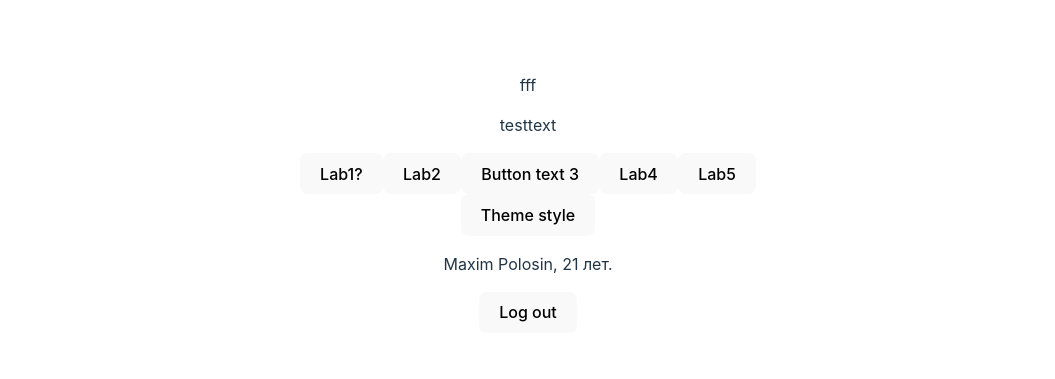
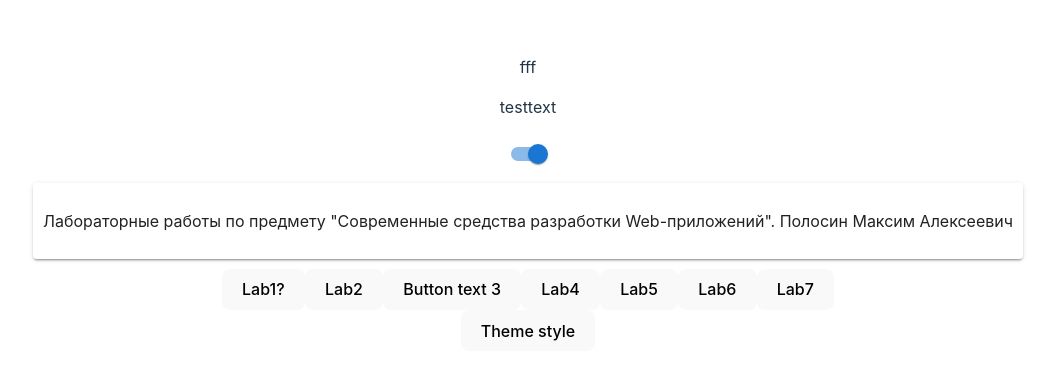
Before and after one commit to PolosinMaxim/SSRVP_Polosin, a React (Vite) app: page / in a window 1280 px wide. Shown: the part 197-576 px from the top of the page, without its empty margins (112-1167 px from the left). Built offline with nearby package versions, Linux system fonts and the light colour scheme.

Commit message:
Add files via upload

```diff
--- a/package.json
+++ b/package.json
@@ -10,6 +10,11 @@
     "preview": "vite preview"
   },
   "dependencies": {
+    "@emotion/react": "^11.14.0",
+    "@emotion/styled": "^11.14.0",
+    "@mui/material": "^7.0.1",
+    "emotion": "^11.0.0",
+    "mui": "^0.0.1",
     "react": "^19.0.0",
     "react-dom": "^19.0.0",
     "react-hook-form": "^7.54.2",
--- a/src/App.jsx
+++ b/src/App.jsx
@@ -15,8 +15,10 @@ import LabFour3 from './components/lab4/lab43'
 import LabFive from './components/lab5/lab5'
 import {BrowserRouter, Routes, Route} from 'react-router'
 import { useForm } from 'react-hook-form';
-import LabFiveLogOut from './components/lab5/logout'
+import LabSix from './components/lab6/lab6'
 import LogState from './components/lab5/logicstate'
+import LabSeven from './components/lab7/lab7'
+import Header from './components/header'
 
 export const ThemeContext = React.createContext('light');
 export const LogicContext = React.createContext(false);
@@ -48,16 +50,19 @@ function App() {
         <HiWorld/>
         <ButtonTrue/>
         <Container bttnSlot={<HiWorld/>}/> */}
+        <Header/>
         <MenuFucn onSelect={setLabNum}/>
         {labNum === 1 && <p>One</p>}
         {labNum === 2 && <LabTwo/>}
         {labNum === 3 && <LabThree/>}
         {labNum === 4 && <LabFour/>}
         {labNum === 5 && <LabFive/>}
+        {labNum === 6 && <LabSix/>}
+        {labNum === 7 && <LabSeven/>}
         <button onClick={() => setState2((param) => param == 0 ? 1 : 0)}>
           Theme style
         </button>
-        <LabFiveLogOut firstName={'Maxim'} lastName={'Polosin'} age={'21'} logOutFunc={() => console.log('Placeolder')}/>
+
         </>
       </ThemeContext.Provider>
   )
--- /dev/null
+++ b/src/components/header.jsx
@@ -0,0 +1,17 @@
+import React, {useContext} from "react";
+import {styled} from "@mui/material/styles";
+import { Paper } from "@mui/material";
+import Switch from "@mui/material/Switch";
+import AboutSelf from "./self";
+
+function Header() {
+    const [checked, setChecked] = React.useState(true);
+
+    return (
+        <>
+            <Switch checked={checked} onChange={() => setChecked((param) => param == true ? false : true)}/>
+            {checked === true && <AboutSelf/>}
+        </>
+    );
+}
+export default Header;
--- a/src/components/lab4/lab4.jsx
+++ b/src/components/lab4/lab4.jsx
@@ -1,8 +1,6 @@
 import React, {useContext} from "react";
 import { ThemeContext } from "../../App";
-function KakoeNibud() {
 
-}
 function LabFour() {
     const theme = useContext(ThemeContext);
     return (
--- a/src/components/lab5/lab5.jsx
+++ b/src/components/lab5/lab5.jsx
@@ -5,6 +5,7 @@ import LabFive2 from './lab52'
 import LabFive3 from './lab53'
 import LogState from "./logicstate";
 import { LogicContext } from "../../App";
+import LabFiveLogOut from './logout'
 
 
 function FormFive() {
@@ -31,8 +32,10 @@ function LabFive() {
 
     return (
         <>
-            <LogState content={[<LabFive2></LabFive2>, <LabFive3></LabFive3>]}>
+            <LogState content={[<LabFive2></LabFive2>, <LabFive3></LabFive3>,
+        <LabFiveLogOut firstName={'Maxim'} lastName={'Polosin'} age={'21'}/>]}>
                 <FormFive/>
+
             </LogState>
 
         </>
--- a/src/components/lab5/logout.jsx
+++ b/src/components/lab5/logout.jsx
@@ -1,10 +1,13 @@
-import React from "react";
+import React, {useContext} from "react";
 import LabFive from "./lab5";
+import { LogicContext } from "../../App";
+
 function LabFiveLogOut({firstName, lastName, age, logOutFunc}) {
+    const {setLogState} = useContext(LogicContext);
     return (
         <>
             <p>{firstName} {lastName}, {age} лет.</p>
-            <button onClick={logOutFunc}>Log out</button>
+            <button onClick={() => setLogState((param) => param == 0 ? 1 : 0)}>Log out</button>
         </>
     );
 }
--- /dev/null
+++ b/src/components/lab6/lab6.jsx
@@ -0,0 +1,11 @@
+import React, {useContext} from "react";
+
+function LabSix() {
+
+    return (
+        <>
+            <p>Six</p>
+        </>
+    );
+}
+export default LabSix;
--- /dev/null
+++ b/src/components/lab7/lab7.jsx
@@ -0,0 +1,13 @@
+import React, {useContext} from "react";
+import {styled} from "@mui/material/styles";
+import Button from "@mui/material/Button";
+
+function LabSeven() {
+
+    return (
+        <>
+            <Button onClick={() => alert('clicked')}>Click me</Button>
+        </>
+    );
+}
+export default LabSeven;
--- a/src/components/menu.jsx
+++ b/src/components/menu.jsx
@@ -7,6 +7,8 @@ function MenuFucn({onSelect}) {
         <button onClick={() => onSelect(3)}>Button text 3</button>
         <button onClick={() => onSelect(4)}>Lab4</button>
         <button onClick={() => onSelect(5)}>Lab5</button>
+        <button onClick={() => onSelect(6)}>Lab6</button>
+        <button onClick={() => onSelect(7)}>Lab7</button>
     </div>
 }
 export default MenuFucn;
--- /dev/null
+++ b/src/components/self.jsx
@@ -0,0 +1,12 @@
+import React, {useContext} from "react";
+import { Paper } from "@mui/material";
+
+function AboutSelf() {
+
+    return (
+        <Paper elevation={2} style={{margin:10, padding:10}}>
+            <p>Лабораторные работы по предмету "Современные средства разработки Web-приложений". Полосин Максим Алексеевич</p>
+        </Paper>
+    );
+}
+export default AboutSelf;
```
Also changed, not shown: 1 other file (tests, documents, lock files or other folders).
